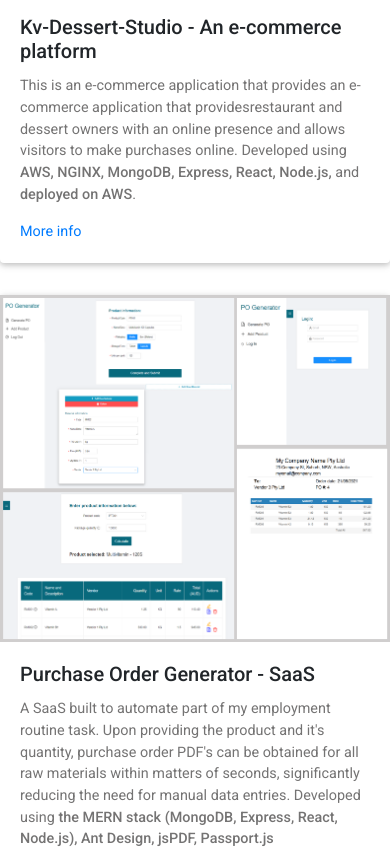
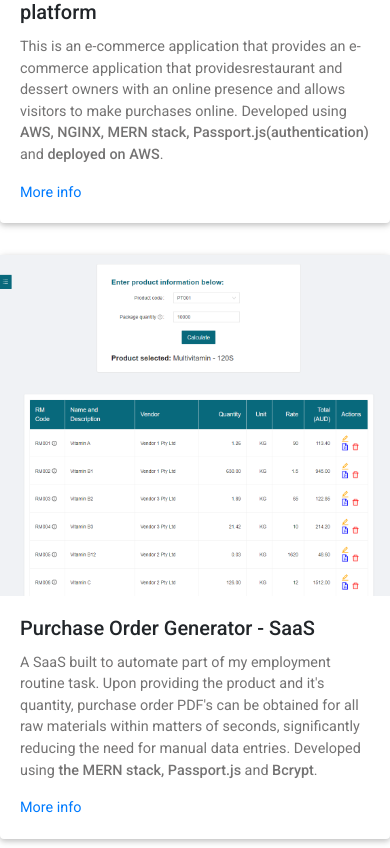
Before and after one commit to kvlin/Portfolio, a React (Create React App) app: page / in a window 390 px wide. Shown: the part 920-1768 px from the top of the page. Built offline with nearby package versions, Linux system fonts and the light colour scheme.

Commit message:
Update responsiveness

```diff
--- a/src/components/ProjectsBrief/index.css
+++ b/src/components/ProjectsBrief/index.css
@@ -61,7 +61,9 @@
 }
 
 .zoom-in {
-  width: 100%;
+  max-height: 400px;
+  width: auto;
+  max-width: 100%;
   display: block;
   cursor: zoom-in;
   margin: auto
--- a/src/pages/Main/index.js
+++ b/src/pages/Main/index.js
@@ -2,9 +2,9 @@
 import ProjectsBrief from '../../components/ProjectsBrief'
 import SkillsBrief from '../../components/SkillsBrief';
 import { Row, Col, Container } from 'react-bootstrap/'
-import poGenAllImg from '../../images/po-generator/All-pages-screenshot.PNG'
+import poGenAllImg from '../../images/po-generator/Calculation-page-screenshot.PNG'
 import budgetTrackerAllImg from '../../images/budget-tracker/desktop-screenshot.png'
-import gymtrackAllImg from '../../images/gymtrack/All.PNG'
+import gymtrackAllImg from '../../images/gymtrack/classes.png'
 import fitrackAllImg from '../../images/fitrack/Home-Stats-pg.PNG'
 import dessertAllImg from '../../images/dessert/readme-home.png'
 export default function Main() {
@@ -14,7 +14,7 @@
     summary: "A SaaS built to automate part of my employment routine task. Upon providing the product and it's quantity, purchase order PDF's can be obtained for all raw materials within matters of seconds, significantly reducing the need for manual data entries.",
     link: 'https://github.com/kvlin/PurchaseOrder-Generator',
     anchor: 'More info',
-    technologies: "the MERN stack (MongoDB, Express, React, Node.js), Ant Design, jsPDF, Passport.js (authentication)",
+    technologies: "the MERN stack, Passport.js",
     last_technology: 'Bcrypt',
     images: [
       { image: poGenAllImg, caption: "Purchase Order Generator", style: { maxWidth: "1660px", width: "auto", minHeight: "0.5vh" } },
@@ -60,7 +60,7 @@
     summary: 'This is an e-commerce application that provides an e-commerce application that providesrestaurant and dessert owners with an online presence and allows visitors to make purchases online.',
     link: 'https://github.com/kvlin/kv-dessert-site',
     anchor: 'More info',
-    technologies: "AWS, NGINX, MongoDB, Express, React, Node.js,",
+    technologies: "AWS, NGINX, MERN stack, Passport.js(authentication)",
     last_technology: 'deployed on AWS',
     images: [
       { image: dessertAllImg, caption: "Kv-Dessert-Studio", style: { maxWidth: "1660px", width: "auto", height: "auto" } }
```
Also changed, not shown: src/images/gymtrack/classes.png, src/images/gymtrack/home.png (added).
